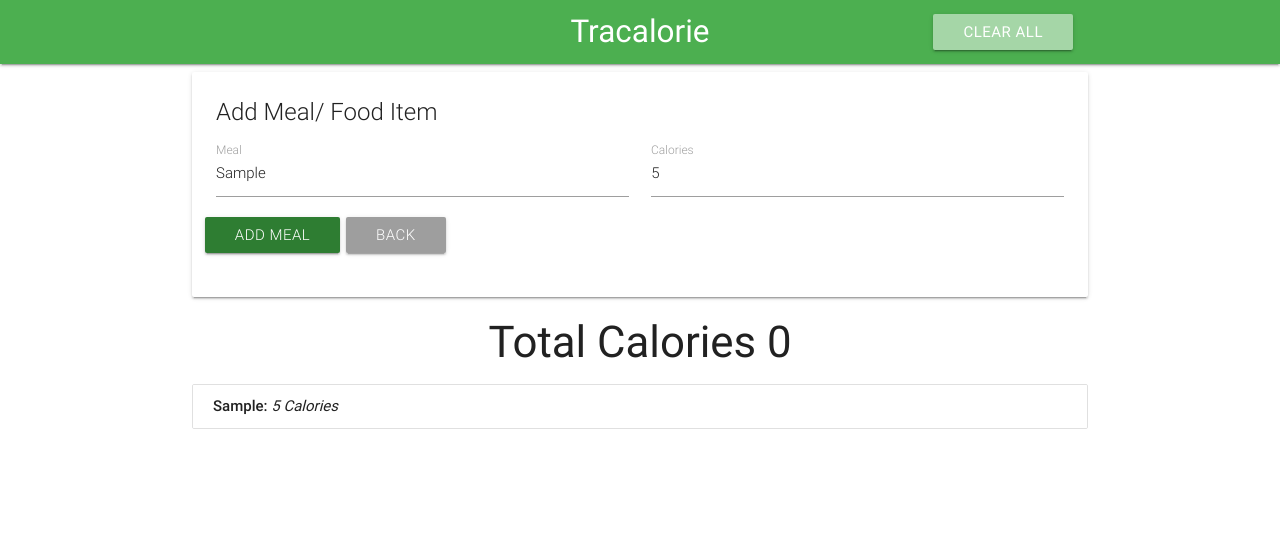
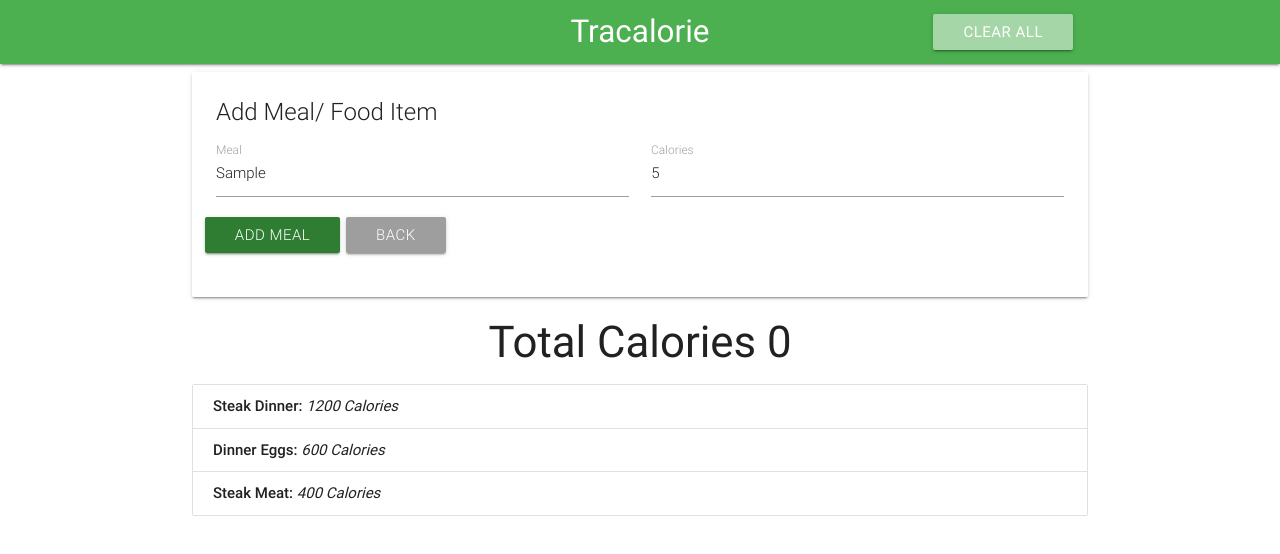
Before and after one commit to UnkleTayo/Tricalorie, a website: page index.html in a window 1280 px wide. Both pictures are taken after typing "Sample", "5" into the empty fields and a click on the button "ADD MEAL". Drawn offline with nearby package versions, Linux system fonts and the light colour scheme.

Commit message:
update UICtrl data

```diff
--- a/index.html
+++ b/index.html
@@ -1,18 +1,15 @@
 <!DOCTYPE html>
 <html lang="en">
+
 <head>
   <meta charset="UTF-8" />
   <meta name="viewport" content="width=device-width, initial-scale=1.0" />
   <meta http-equiv="X-UA-Compatible" content="ie=edge" />
-    <link
-      rel="stylesheet"
-      href="https://cdnjs.cloudflare.com/ajax/libs/materialize/0.100.2/css/materialize.min.css"
-    />
-    <link
-      href="https://stackpath.bootstrapcdn.com/font-awesome/4.7.0/css/font-awesome.min.css"
-    />
+  <link rel="stylesheet" href="https://cdnjs.cloudflare.com/ajax/libs/materialize/0.100.2/css/materialize.min.css" />
+  <link href="https://stackpath.bootstrapcdn.com/font-awesome/4.7.0/css/font-awesome.min.css" />
   <title>Tracalorie | Meal & Calorie Tracker</title>
 </head>
+
 <body>
   <!-- NavBar -->
   <nav>
@@ -41,11 +38,7 @@
                 <label for="item-name">Meal</label>
               </div>
               <div class="input-field col s6">
-                  <input
-                    id="item-calories"
-                    type="number"
-                    placeholder="Add Calories"
-                  />
+                <input id="item-calories" type="number" placeholder="Add Calories" />
                 <label for="item-calories">Calories</label>
               </div>
               <button class="add-btn btn green darken-3">
@@ -103,6 +96,7 @@
     ></script> -->
 
   <script src="https://cdnjs.cloudflare.com/ajax/libs/materialize/1.0.0/js/materialize.js"></script>
-    <script src="app.js"></script>
+  <script src="index.js"></script>
 </body>
+
 </html>
--- /dev/null
+++ b/index.js
@@ -0,0 +1,137 @@
+// Item Controller
+const ItemCtrl = (function () {
+  // Item Constructor
+  const Item = function (id, name, calories) {
+    this.id = id;
+    this.name = name;
+    this.calories = calories;
+  };
+
+  // Data Structures / state
+  const data = {
+    items: [
+      { id: 0, name: 'Steak Dinner', calories: 1200 },
+      { id: 1, name: ' Dinner Eggs', calories: 600 },
+      { id: 2, name: 'Steak Meat', calories: 400 },
+    ],
+    currentItem: null,
+    totalCalories: 0,
+  };
+
+  // making it a public module
+  // lets eturn something
+  return {
+    getItems: function () {
+      return data.items;
+    },
+
+    // Add Item
+    addItem: function (name, calories) {
+      // console.log(name, calories);
+      let ID;
+      // create ID
+      if (data.items.length > 0) {
+        ID = data.items[data.items.length - 1].id + 1;
+      } else {
+        ID = 0;
+      }
+
+      // Caloreisnto number
+      calories = parseInt(calories);
+
+      // Create new Item
+      newItem = new Item(ID, name, calories);
+      // Add to items Array
+      data.items.push(newItem);
+
+      return newItem;
+    },
+
+    logData: function () {
+      return data;
+    },
+  };
+})();
+
+// UI Controller
+const UICtrl = (function () {
+  const UISelectors = {
+    itemList: '#item-list',
+    addBtn: '.add-btn',
+    itemNameInput: '#item-name',
+    itemCaloriesInput: '#item-calories',
+  };
+
+  // Public Method
+  return {
+    populateItemList: function (items) {
+      let html = '';
+      items.forEach((item) => {
+        html += `<li class="collection-item" id="item-${item.id}">
+  <strong> ${item.name}: </strong> <em>${item.calories} Calories</em>
+  <a href="#" class="secondary-content">
+    <i class="edit-item fa fa-pencil"></i>
+  </a>
+</li>`;
+      });
+
+      // Insert List item
+      document.querySelector(UISelectors.itemList).innerHTML = html;
+    },
+
+    // Get Item Input
+    getItemInput: function () {
+      return {
+        name: document.querySelector(UISelectors.itemNameInput).value,
+        calories: document.querySelector(UISelectors.itemCaloriesInput).value,
+      };
+    },
+
+    getSelectors: function () {
+      return UISelectors;
+    },
+  };
+})();
+
+// App conrollerF
+const App = (function (ItemCtrl, UICtrl) {
+  // Load Event Listeners
+  const LoadEventListeners = function () {
+    // Get UI Selectors
+    const UISelectors = UICtrl.getSelectors();
+
+    // Add item events
+    document
+      .querySelector(UISelectors.addBtn)
+      .addEventListener('click', itemAddSubmit);
+  };
+
+  // Add item submit
+  const itemAddSubmit = function (e) {
+    // Get form Input from UI cONTROLLER
+    const input = UICtrl.getItemInput();
+    // check for Input values
+    if (input.name !== '' && input.calories !== '') {
+      //  Add Item
+      const newItem = ItemCtrl.addItem(input.name, input.calories);
+    }
+    e.preventDefault();
+  };
+
+  // public Method
+  return {
+    init: function () {
+      // Fetch Item from DATA Structure
+      const items = ItemCtrl.getItems();
+      // console.log(items);
+
+      // Populate list with Item
+      UICtrl.populateItemList(items);
+
+      // Loade event listenrs
+      LoadEventListeners();
+    },
+  };
+})(ItemCtrl, UICtrl);
+
+App.init();
```
Lines whose indentation alone changed are shown as unchanged.
